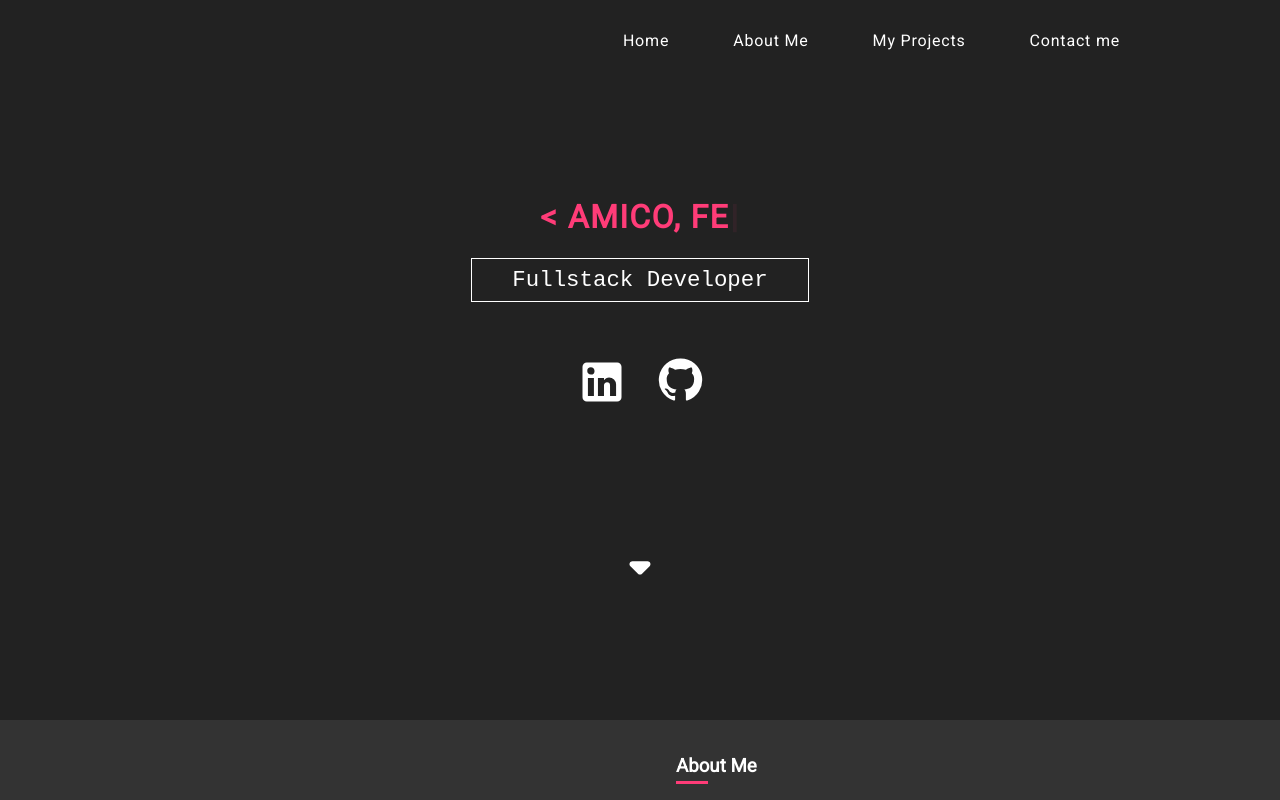
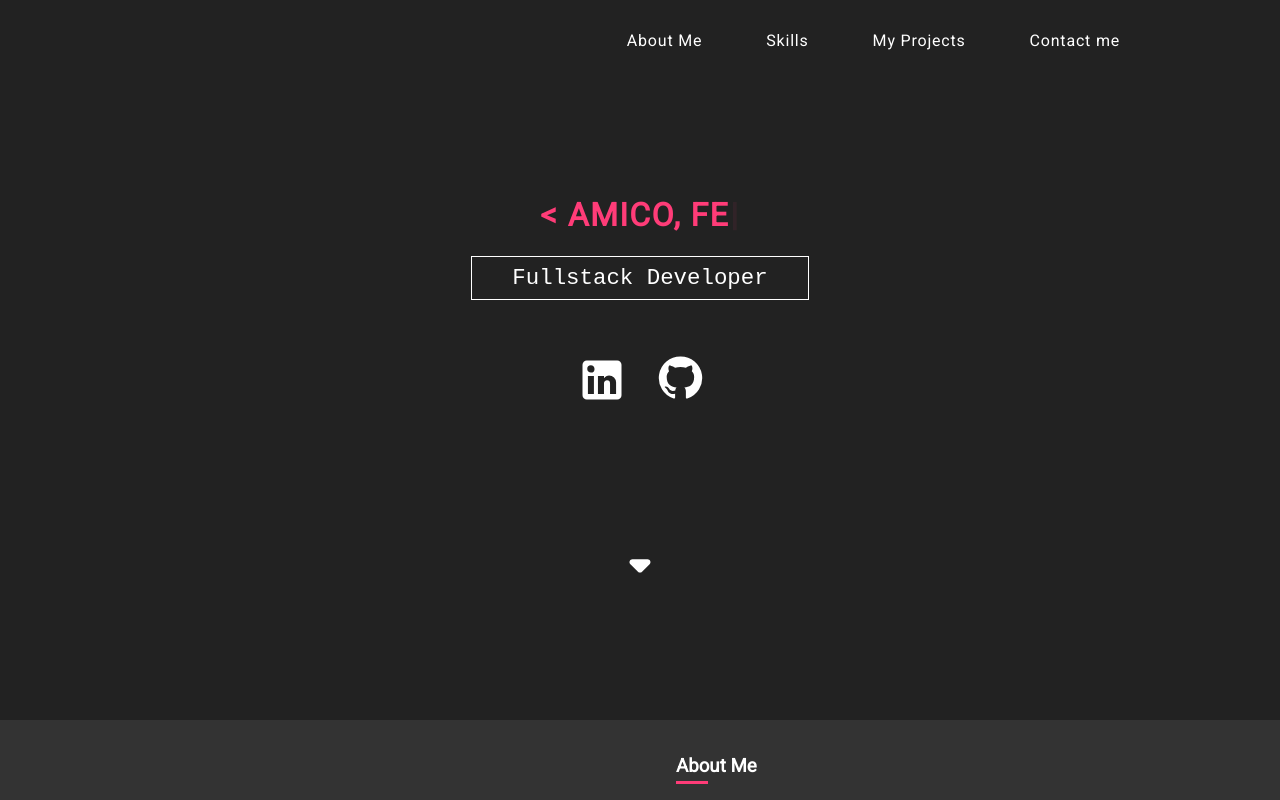
Before and after one commit to fede16798/resumeWithReact, a React (Create React App) app: page / in a window 1280 px wide. Shown: the top 800 px of the page. Built offline with nearby package versions, Linux system fonts and the light colour scheme.

Commit message:
redirections link

```diff
--- a/package.json
+++ b/package.json
@@ -19,6 +19,7 @@
     "react-icons": "^4.6.0",
     "react-router-dom": "^6.3.0",
     "react-scripts": "5.0.1",
+    "react-scroll": "^1.8.9",
     "swiper": "^9.0.5",
     "typewriter-effect": "^2.18.2",
     "web-vitals": "^2.1.4"
--- a/src/App.js
+++ b/src/App.js
@@ -1,11 +1,11 @@
 import './App.css';
 import './general-styles.css';
-import AppRouoter from './components/AppRouter.js';
+import AppRouter from './components/AppRouter.js';
 
 function App() {
   return (
     <div className="App">
-      <AppRouoter />
+      <AppRouter />
     </div>
   );
 }
--- a/src/components/aboutMe/AboutMe.js
+++ b/src/components/aboutMe/AboutMe.js
@@ -31,7 +31,7 @@ const AboutMe = () => {
 
   return (
     <>
-    <div className='about-section'>
+    <div className='about-section' id="about-me">
       <section className='img-container'>
         <img src={resumeImg} alt='resume'/>
       </section>
--- a/src/components/header/Header.js
+++ b/src/components/header/Header.js
@@ -1,12 +1,29 @@
 import './Header.css';
+import { Link } from 'react-scroll';
 
 const Header = () => {
+
     return (
         <nav className='nav'>
             <ul className='nav-ul'>
-                <li className='nav-ul__li'>Home</li>
-                <li className='nav-ul__li'>About Me</li>
-                <li className='nav-ul__li'>My Projects</li>
+                <li className='nav-ul__li'>
+                    <Link to="about-me"
+                        smooth={true} >
+                        About Me
+                    </Link>
+                </li>
+                <li className='nav-ul__li'>
+                    <Link to="skills"
+                        smooth={true} >
+                        Skills
+                    </Link>
+                </li>
+                <li className='nav-ul__li'>
+                    <Link to="projects"
+                        smooth={true} >
+                        My Projects
+                    </Link>
+                </li>
                 <li className='nav-ul__li'>Contact me</li>
             </ul>
         </nav>
--- a/src/components/presentation/Presentation.js
+++ b/src/components/presentation/Presentation.js
@@ -3,6 +3,7 @@ import LinkedInIcon from '@mui/icons-material/LinkedIn';
 import GitHubIcon from '@mui/icons-material/GitHub';
 import ArrowDropDownRoundedIcon from '@mui/icons-material/ArrowDropDownRounded';
 import Typewriter from "typewriter-effect";
+import { Link } from 'react-scroll';
 
 const Presentation = () => {
 
@@ -29,7 +30,10 @@ const Presentation = () => {
             <GitHubIcon sx={{fontSize: 47}} className='icons-container__icon' />
           </a>
       </div>
-      <ArrowDropDownRoundedIcon sx={{fontSize: 70}} className='icons-container__icon arrow'/>
+      <Link to="about-me"
+          smooth={true} >
+        <ArrowDropDownRoundedIcon sx={{fontSize: 70}} className='icons-container__icon arrow'/>
+      </Link>
     </div>
   )
 }
--- a/src/components/projects/Project.js
+++ b/src/components/projects/Project.js
@@ -24,7 +24,7 @@ const Project = () => {
 
 
     return (
-        <div className="project-container">
+        <div className="project-container" id="projects">
             <p className='project-p'>Projects</p>
 
                 <Swiper
--- a/src/components/skills/Skills.js
+++ b/src/components/skills/Skills.js
@@ -31,12 +31,12 @@ const Skills = () => {
                 setText(res.data[id].description);
             })
             .catch ( err => {
-                console.log("HUBO N  ERROR")
+                console.log("HUBO UN ERROR")
             })
     }
 
     return (
-        <div className="skills-container">
+        <div className="skills-container" id="skills">
             <ul className="skills-ul">
                 {
                     skills.map((skill) => {
```
Also changed, not shown: 1 other file (tests, documents, lock files or other folders).
